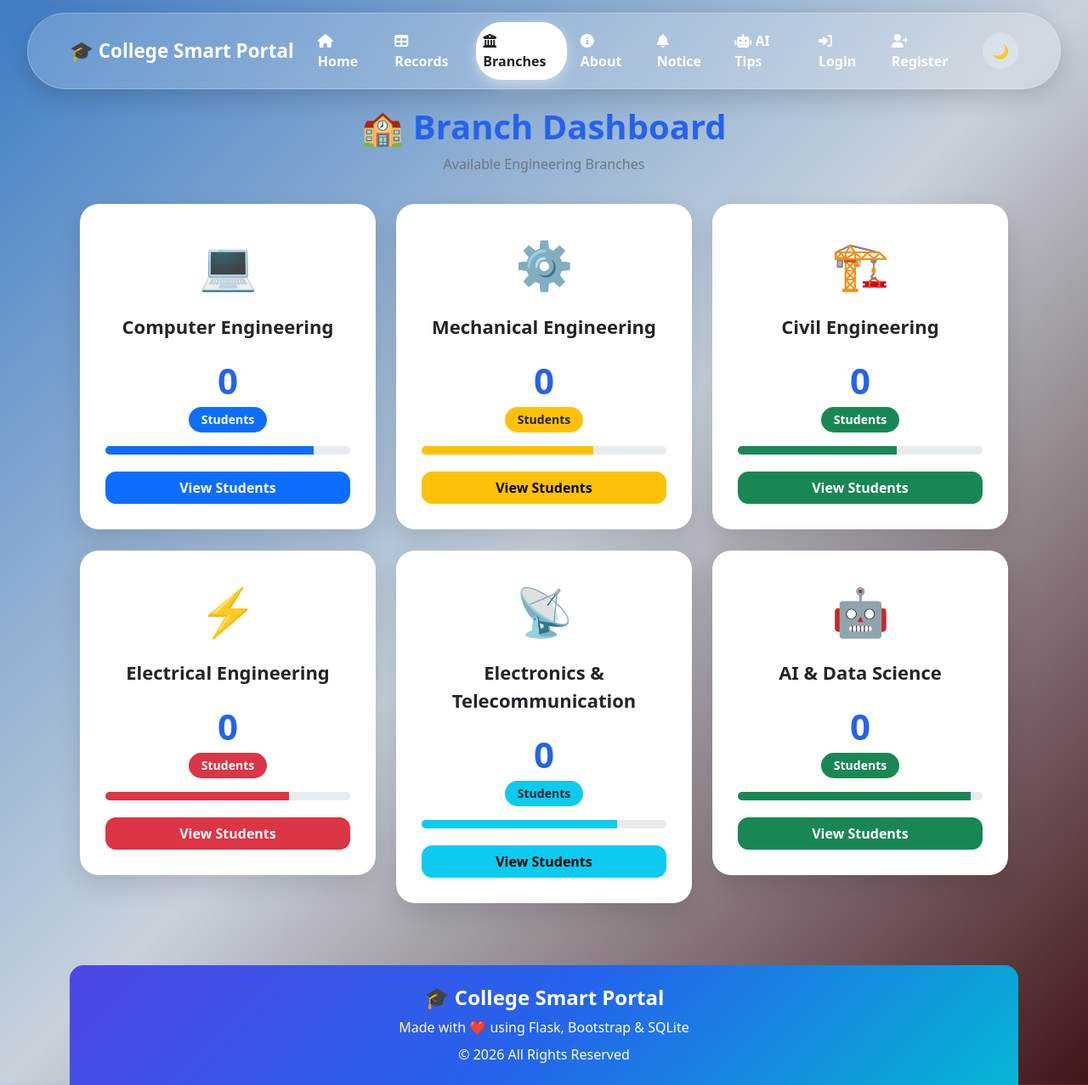
After one commit to Dipak752008/dipak, a Flask app: page /branches in a window 1280 px wide. The commit adds this page. Shown: the whole page at 85% size. Run offline with Flask 3, Linux system fonts and the light colour scheme; data that the repository does not hold is empty.

Commit message:
Branches page added

```diff
--- a/app.py
+++ b/app.py
@@ -385,6 +385,46 @@ def student_detail(id):
         return redirect(url_for("records"))
 
     return render_template("student_detail.html", student=student)
+@app.route("/branches")
+def branches():
+
+    conn = get_db()
+
+    computer = conn.execute(
+        "SELECT COUNT(*) FROM students WHERE branch='Computer Engineering'"
+    ).fetchone()[0]
+
+    mechanical = conn.execute(
+        "SELECT COUNT(*) FROM students WHERE branch='Mechanical Engineering'"
+    ).fetchone()[0]
+
+    civil = conn.execute(
+        "SELECT COUNT(*) FROM students WHERE branch='Civil Engineering'"
+    ).fetchone()[0]
+
+    electrical = conn.execute(
+        "SELECT COUNT(*) FROM students WHERE branch='Electrical Engineering'"
+    ).fetchone()[0]
+
+    entc = conn.execute(
+        "SELECT COUNT(*) FROM students WHERE branch='Electronics & Telecommunication'"
+    ).fetchone()[0]
+
+    ai = conn.execute(
+        "SELECT COUNT(*) FROM students WHERE branch='Artificial Intelligence & Data Science'"
+    ).fetchone()[0]
+
+    conn.close()
+
+    return render_template(
+        "branches.html",
+        computer=computer,
+        mechanical=mechanical,
+        civil=civil,
+        electrical=electrical,
+        entc=entc,
+        ai=ai
+    )
 
 @app.route("/logout")
 def logout():
--- a/templates/base.html
+++ b/templates/base.html
@@ -220,6 +220,12 @@ body{
                         <span>Records</span>
                     </a>
                 </li>
+                <li class="nav-item">
+                    <a class="nav-link" href="/branches">
+                        <i class="fas fa-building-columns"></i>
+                        <span>Branches</span>
+                    </a>
+                </li>
 
                 <li class="nav-item">
                     <a class="nav-link" href="/about">
--- /dev/null
+++ b/templates/branches.html
@@ -0,0 +1,315 @@
+{% extends 'base.html' %}
+
+{% block content %}
+
+<style>
+
+body{
+    background:linear-gradient(135deg,#3f7dc5,#c8d2dc,#431517);
+    min-height:100vh;
+}
+
+.page-title{
+    text-align:center;
+    margin:35px 0;
+}
+
+.page-title h1{
+    font-weight:700;
+    color:#2563eb;
+}
+
+.page-title p{
+    color:#6c757d;
+}
+
+.branch-card{
+    background:white;
+    border:none;
+    border-radius:22px;
+    padding:30px;
+    text-align:center;
+    box-shadow:0 12px 30px rgba(0,0,0,.12);
+    transition:.35s;
+    margin-bottom:25px;
+}
+
+.branch-card:hover{
+    transform:translateY(-8px);
+    box-shadow:0 20px 40px rgba(0,0,0,.18);
+}
+
+.branch-icon{
+    font-size:55px;
+    margin-bottom:15px;
+}
+
+.branch-name{
+    font-size:22px;
+    font-weight:700;
+    margin-bottom:15px;
+}
+
+.student-count{
+    font-size:42px;
+    font-weight:bold;
+    color:#2563eb;
+}
+
+.badge{
+    font-size:14px;
+    padding:8px 15px;
+    border-radius:20px;
+}
+
+.btn-view{
+    margin-top:20px;
+    border-radius:12px;
+    font-weight:bold;
+}
+
+.progress{
+    height:10px;
+    border-radius:20px;
+}
+
+</style>
+
+<div class="container">
+
+<div class="page-title">
+
+<h1>🏫 Branch Dashboard</h1>
+
+<p>Available Engineering Branches</p>
+
+</div>
+
+<div class="row">
+
+<!-- Computer -->
+
+<div class="col-lg-4 col-md-6">
+
+<div class="branch-card">
+
+<div class="branch-icon">💻</div>
+
+<div class="branch-name">
+Computer Engineering
+</div>
+
+<div class="student-count">
+{{ computer }}
+</div>
+
+<span class="badge bg-primary">
+Students
+</span>
+
+<div class="progress mt-3">
+<div class="progress-bar bg-primary"
+style="width:85%">
+</div>
+</div>
+
+<a href="/record"
+class="btn btn-primary w-100 btn-view">
+
+View Students
+
+</a>
+
+</div>
+
+</div>
+
+<!-- Mechanical -->
+
+<div class="col-lg-4 col-md-6">
+
+<div class="branch-card">
+
+<div class="branch-icon">⚙️</div>
+
+<div class="branch-name">
+Mechanical Engineering
+</div>
+
+<div class="student-count">
+{{ mechanical }}
+</div>
+
+<span class="badge bg-warning text-dark">
+Students
+</span>
+
+<div class="progress mt-3">
+<div class="progress-bar bg-warning"
+style="width:70%">
+</div>
+</div>
+
+<a href="/record"
+class="btn btn-warning w-100 btn-view">
+
+View Students
+
+</a>
+
+</div>
+
+</div>
+
+<!-- Civil -->
+
+<div class="col-lg-4 col-md-6">
+
+<div class="branch-card">
+
+<div class="branch-icon">🏗️</div>
+
+<div class="branch-name">
+Civil Engineering
+</div>
+
+<div class="student-count">
+{{ civil }}
+</div>
+
+<span class="badge bg-success">
+Students
+</span>
+
+<div class="progress mt-3">
+<div class="progress-bar bg-success"
+style="width:65%">
+</div>
+</div>
+
+<a href="/record"
+class="btn btn-success w-100 btn-view">
+
+View Students
+
+</a>
+
+</div>
+
+</div>
+<!-- Electrical -->
+
+<div class="col-lg-4 col-md-6">
+
+<div class="branch-card">
+
+<div class="branch-icon">⚡</div>
+
+<div class="branch-name">
+Electrical Engineering
+</div>
+
+<div class="student-count">
+{{ electrical }}
+</div>
+
+<span class="badge bg-danger">
+Students
+</span>
+
+<div class="progress mt-3">
+<div class="progress-bar bg-danger"
+style="width:75%">
+</div>
+</div>
+
+<a href="/record"
+class="btn btn-danger w-100 btn-view">
+
+View Students
+
+</a>
+
+</div>
+
+</div>
+
+<!-- E&TC -->
+
+<div class="col-lg-4 col-md-6">
+
+<div class="branch-card">
+
+<div class="branch-icon">📡</div>
+
+<div class="branch-name">
+Electronics & Telecommunication
+</div>
+
+<div class="student-count">
+{{ entc }}
+</div>
+
+<span class="badge bg-info text-dark">
+Students
+</span>
+
+<div class="progress mt-3">
+<div class="progress-bar bg-info"
+style="width:80%">
+</div>
+</div>
+
+<a href="/record"
+class="btn btn-info w-100 btn-view">
+
+View Students
+
+</a>
+
+</div>
+
+</div>
+
+<!-- AI & DS -->
+
+<div class="col-lg-4 col-md-6">
+
+<div class="branch-card">
+
+<div class="branch-icon">🤖</div>
+
+<div class="branch-name">
+AI & Data Science
+</div>
+
+<div class="student-count">
+{{ ai }}
+</div>
+
+<span class="badge bg-success">
+Students
+</span>
+
+<div class="progress mt-3">
+<div class="progress-bar bg-success"
+style="width:95%">
+</div>
+</div>
+
+<a href="/record"
+class="btn btn-success w-100 btn-view">
+
+View Students
+
+</a>
+
+</div>
+
+</div>
+
+</div>
+
+</div>
+
+{% endblock %}
```
Also changed, not shown: myproject.db.
